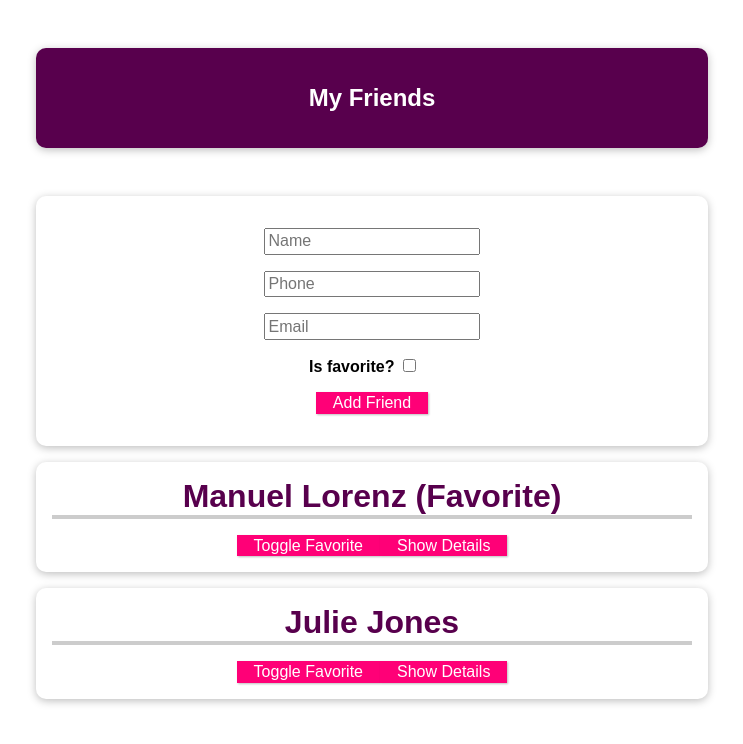
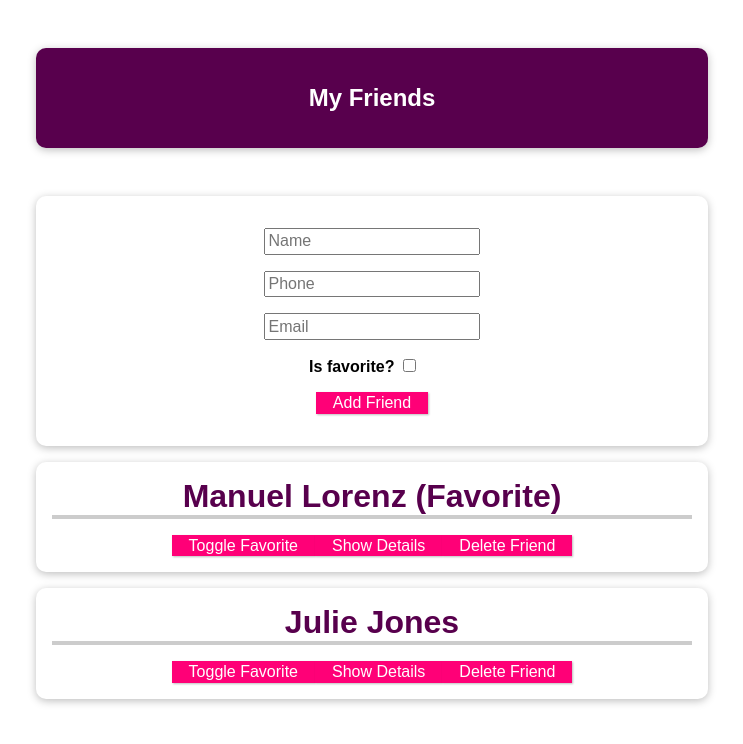
Before and after one commit to MyTranings/vuejs, a Vue app in the folder complete-guide/08-component-communication/: page / in a window 1280 px wide. Shown: the top 744 px of the page, without its empty margins (268-1011 px from the left). Built offline with nearby package versions, Linux system fonts and the light colour scheme.

Commit message:
08 - Component communition - Add delete functionallity

```diff
--- a/complete-guide/08-component-communication/src/App.vue
+++ b/complete-guide/08-component-communication/src/App.vue
@@ -14,6 +14,7 @@
         :emailAddress="friend.email"
         :is-favorite="friend.isFavorite"
         @toggle-favorite="toggleFavoriteStatus"
+        @delete-friend="deleteFriend"
       ></friend-contact>
     </ul>
   </section>
@@ -134,6 +135,9 @@
     addANewFriend(friend) {
       this.friends.push(friend);
     },
+    deleteFriend(friendId) {
+      this.friends = this.friends.filter((friend) => friend.id !== friendId);
+    },
   },
 };
 </script>
--- a/complete-guide/08-component-communication/src/components/FriendContact.vue
+++ b/complete-guide/08-component-communication/src/components/FriendContact.vue
@@ -5,6 +5,7 @@
     <button @click="toogleDetials">
       {{ detailsAreVisible ? "Hide" : "Show" }} Details
     </button>
+    <button @click="deleteFriend">Delete Friend</button>
     <ul v-if="detailsAreVisible">
       <li><strong>Phone:</strong> {{ phoneNumber }}</li>
       <li><strong>Email:</strong> {{ emailAddress }}</li>
@@ -66,6 +67,9 @@
     toggleFavorite() {
       this.$emit("toggle-favorite", this.id);
     },
+    deleteFriend() {
+      this.$emit("delete-friend", this.id);
+    },
   },
 };
 </script>
```
